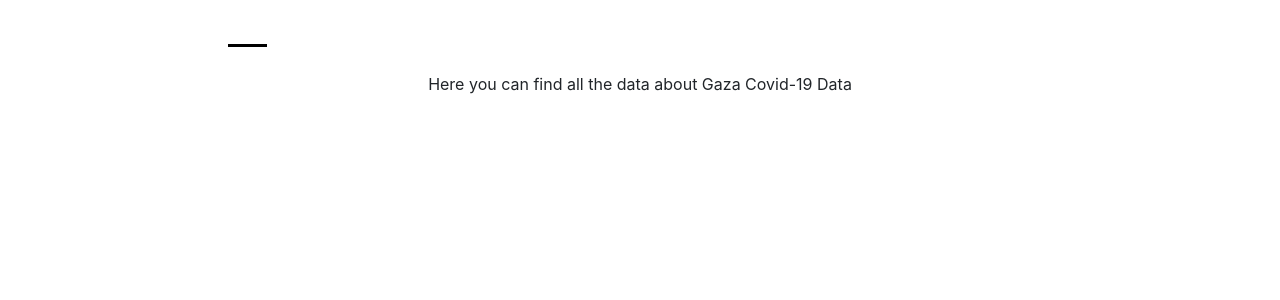
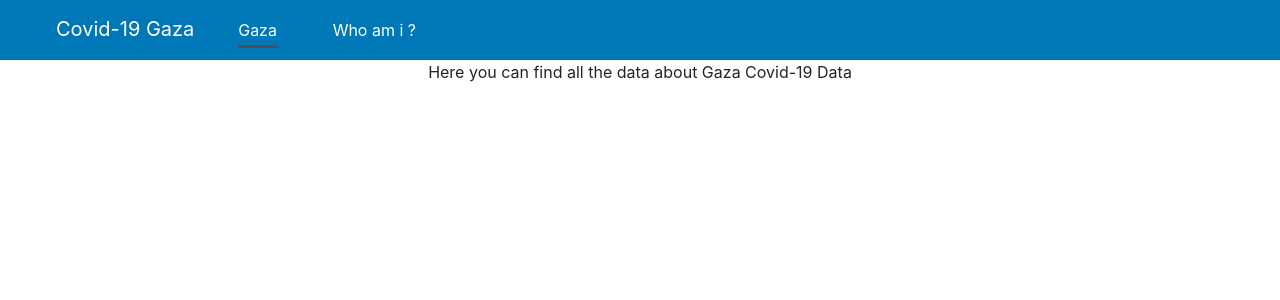
Before and after one commit to AhmadHerzallah/Covid-Gaza, a React (Create React App) app: page /Gaza in a window 1280 px wide. Shown: the top 300 px of the page. Built offline with nearby package versions, Linux system fonts and the light colour scheme; no server answers.

Commit message:
Update style
Add header class
Fix color (header,hover)

```diff
--- a/src/css/App.css
+++ b/src/css/App.css
@@ -1,6 +1,9 @@
 .active {
-  border-bottom: 3px #000 solid;
+  border-bottom: 3px #495057 solid;
   padding-bottom: 5px;
+}
+ul{
+  margin-bottom: 0px !important;
 }
 li {
   color: #fff !important;
@@ -18,8 +21,9 @@ li {
 
 .nav-item::before,
 .nav-item::after {
+  margin: 10px;
   display: inline-block;
-  color: #000;
+  color: #495057 !important;
   opacity: 0;
   -webkit-transition: -webkit-transform 0.3s, opacity 0.2s;
   -moz-transition: -moz-transform 0.3s, opacity 0.2s;
@@ -30,6 +34,7 @@ li {
 }
 .nav-item::before {
   content: '[';
+
   margin-right: 12px;
   -webkit-transform: translateX(20px);
   -moz-transform: translateX(20px);
@@ -52,3 +57,6 @@ li {
   -moz-transform: translateX(0px);
   transform: translateX(0px);
 }
+.header{
+  background-color: #0077b6;
+}
```
